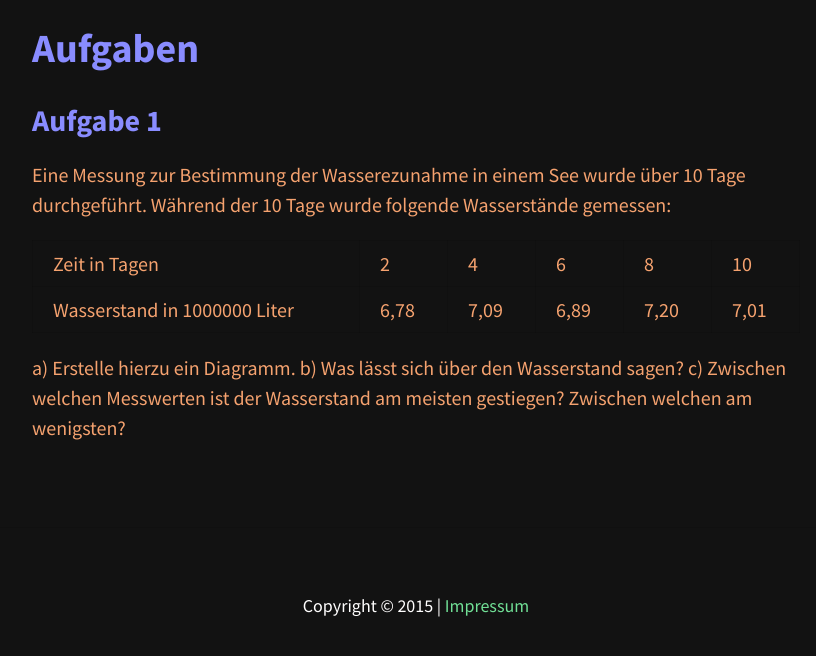
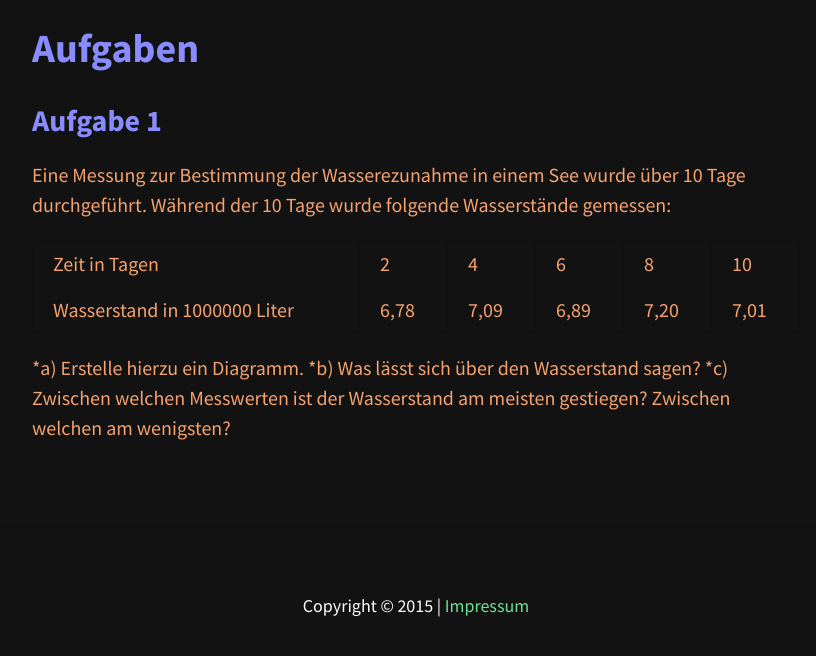
Before and after one commit to FlorianLudwig/blog-barkmin-eu, a Jekyll site: the page built from einfuehrungsphase/ableitung/mittlere_aenderungsrate.md, in a window 1280 px wide and 900 px high, scrolled down 606 px, cut to the strip 217-873 px from the top of the window. Shown: the whole strip, without its empty margins (224-1040 px from the left). Built offline with Jekyll 4.4.1, drawn with Linux system fonts in a browser that asks for light colours; nearby versions of some CDN libraries.

Commit message:
Type Theme

```diff
--- a/einfuehrungsphase/ableitung/mittlere_aenderungsrate.md
+++ b/einfuehrungsphase/ableitung/mittlere_aenderungsrate.md
@@ -17,6 +17,6 @@ Während der 10 Tage wurde folgende Wasserstände gemessen:
 | Zeit in Tagen | 2 | 4 | 6 | 8 | 10 |
 | Wasserstand in 1000000 Liter | 6,78 | 7,09 | 6,89 | 7,20 | 7,01 |
 
-a) Erstelle hierzu ein Diagramm.
-b) Was lässt sich über den Wasserstand sagen?
-c) Zwischen welchen Messwerten ist der Wasserstand am meisten gestiegen? Zwischen welchen am wenigsten?
+*a) Erstelle hierzu ein Diagramm.
+*b) Was lässt sich über den Wasserstand sagen?
+*c) Zwischen welchen Messwerten ist der Wasserstand am meisten gestiegen? Zwischen welchen am wenigsten?
```
